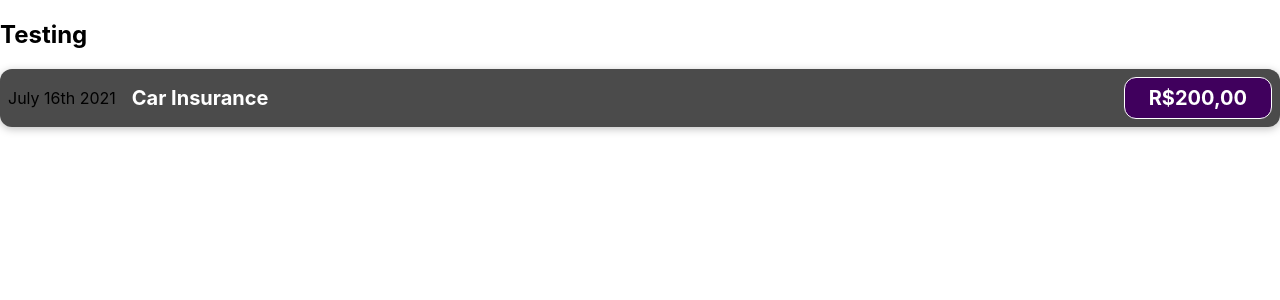
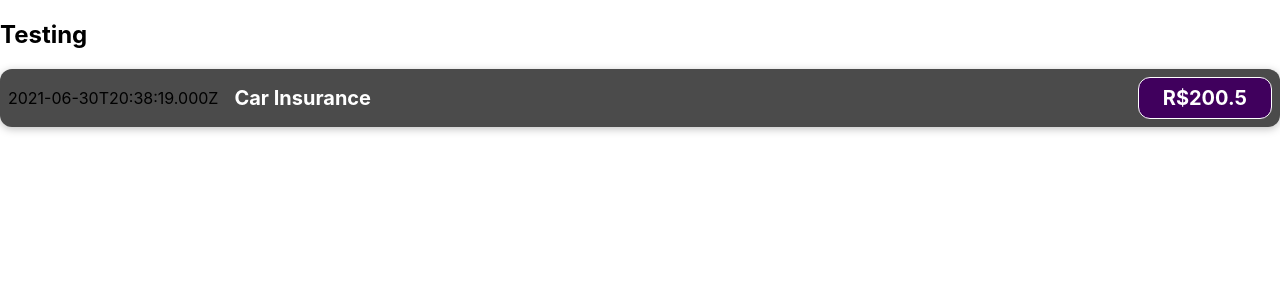
Before and after one commit to luidimso/first-react-app, a JavaScript app: page / in a window 1280 px wide. Shown: the top 300 px of the page. Built offline with nearby package versions, Linux system fonts and the light colour scheme.

Commit message:
Adding dynamic data on HTML of Expensive Item component

```diff
--- a/src/components/ExpenseItem.js
+++ b/src/components/ExpenseItem.js
@@ -1,12 +1,16 @@
 import './ExpenseItem.css';
 
 function ExpenseItem() {
+    const expenseDate = new Date();
+    const expenseTitle = "Car Insurance";
+    const expenseAmount = 200.50;
+
     return (
         <div className="expense-item">
-            <div>July 16th 2021</div>
+            <div>{expenseDate.toISOString()}</div>
             <div className="expense-item__description">
-                <h2>Car Insurance</h2>
-                <div className="expense-item__price">R$200,00</div>
+                <h2>{expenseTitle}</h2>
+                <div className="expense-item__price">R${expenseAmount}</div>
             </div>
         </div>
     );
```
